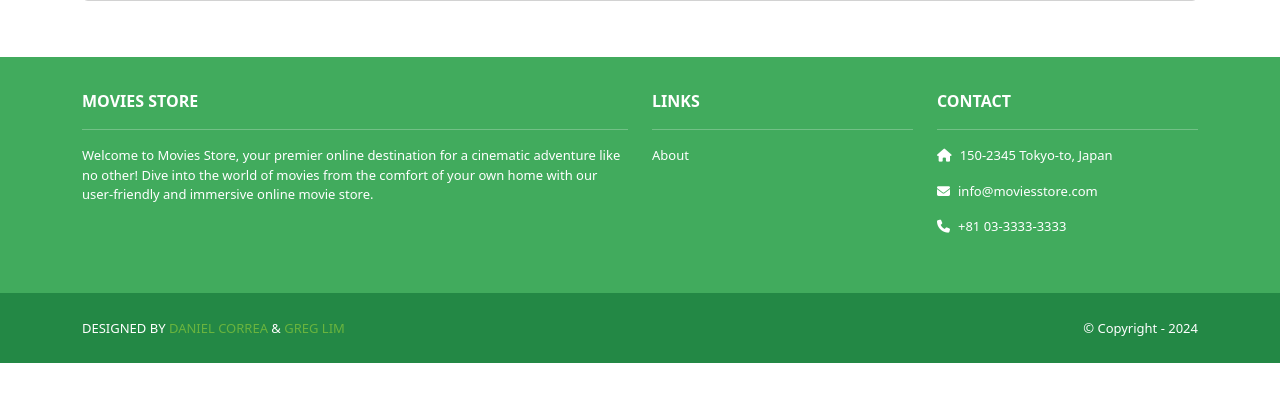
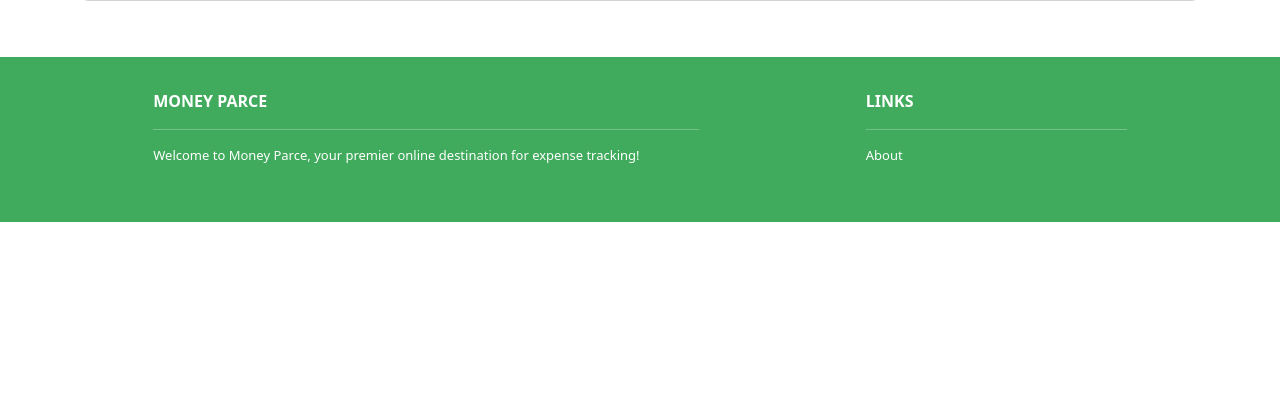
Before and after one commit to kshiraas000/moneyParce, a Django app: page /accounts/orders/ in a window 1280 px wide. Shown: the part 381-783 px from the top of the page. Run offline with Django 5.2, Linux system fonts and the light colour scheme; a user stored in the database is signed in; data comes from the database, SQL or seed files in the repository; data that the repository does not hold is empty; some libraries are stand-ins or nearby versions.

Commit message:
Updated footer for website

```diff
--- a/gt_movie_store/templates/base.html
+++ b/gt_movie_store/templates/base.html
@@ -53,10 +53,10 @@
       <div class="container">
         <div class="row mt-3 text-white">
           <div class="col-md-6 col-lg-6 col-xl-6 mx-auto mb-4">
-            <b>MOVIES STORE</b>
+            <b>MONEY PARCE</b>
             <hr />
             <p>
-              Welcome to Movies Store, your premier online destination for a cinematic adventure like no other! Dive into the world of movies from the comfort of your own home with our user-friendly and immersive online movie store.
+              Welcome to Money Parce, your premier online destination for expense tracking!
             </p>
           </div>
           <div class="col-md-3 col-lg-3 col-xl-3 mx-auto mb-4">
@@ -64,30 +64,10 @@
             <hr />
             <p><a class="nav-link" href="{% url 'home.about' %}">About</a></p>
           </div>
-          <div class="col-md-3 col-lg-3 col-xl-3 mx-auto mb-4">
-            <b>CONTACT</b>
-            <hr />
-            <p><i class="fas fa-home me-2"></i>150-2345 Tokyo-to, Japan</p>
-            <p><i class="fas fa-envelope me-2"></i>info@moviesstore.com</p>
-            <p><i class="fas fa-phone me-2"></i>+81 03-3333-3333</p>
-          </div>
         </div>
       </div>
     </section>
 
-    <section class="p-3 ms-footer-bottom bg-dark">
-      <div class="container d-flex justify-content-between">
-        <div class="me-5 text-white">
-          <span>DESIGNED BY
-            <a href="https://www.x.com/danielgarax" target="_blank">DANIEL CORREA</a> &
-            <a href="https://www.x.com/greglim81" target="_blank">GREG LIM</a>
-          </span>
-        </div>
-        <div class="text-white">
-          <span>© Copyright - 2024</span>
-        </div>
-      </div>
-    </section>
     <!-- Footer -->
 
   </body>
```
